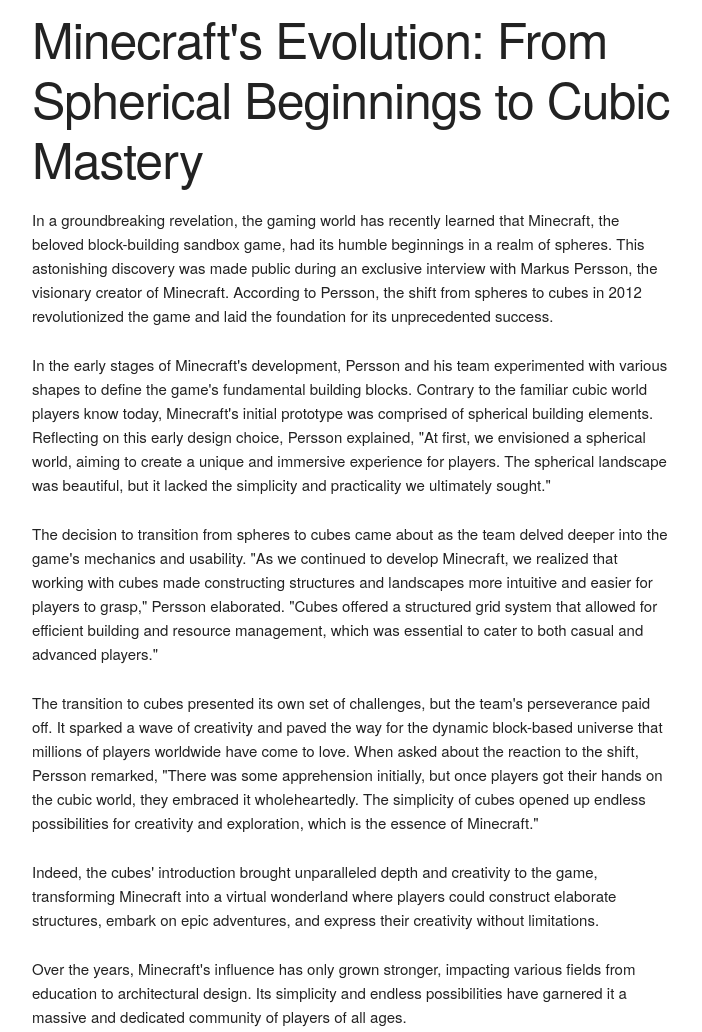
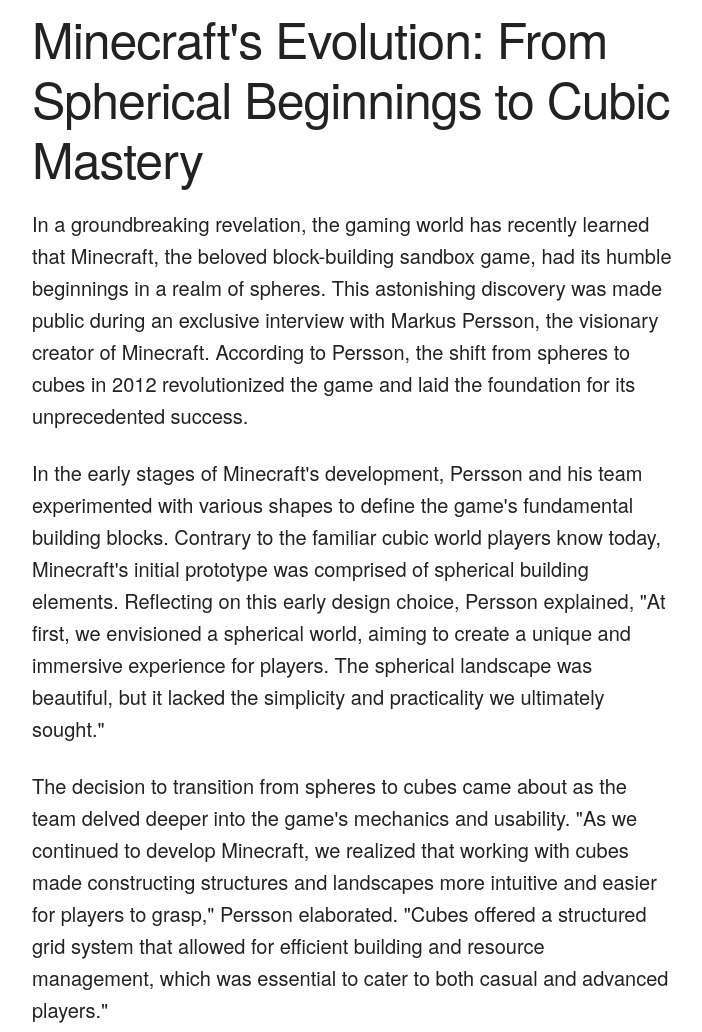
Before and after one commit to cyanex/minecraft-spheres, a plain HTML site: page index.html in a window 1280 px wide. Shown: the top 1032 px of the page, without its empty margins (288-990 px from the left). Drawn offline with nearby package versions, Linux system fonts and the light colour scheme.

Commit message:
added styles

```diff
--- a/index.html
+++ b/index.html
@@ -6,7 +6,7 @@
 <meta name="viewport" content="width=device-width,initial-scale=1">
 <link rel="stylesheet" href="https://cdnjs.cloudflare.com/ajax/libs/skeleton/2.0.4/skeleton.min.css">
 </head>
-<body style="width: 50%; margin-left: auto; margin-right: auto;">
+<body style="width: 50%; margin-left: auto; margin-right: auto; font-size: 20px;">
 <div class="">
  <h1>Minecraft's Evolution: From Spherical Beginnings to Cubic Mastery</h1>
  <p>In a groundbreaking revelation, the gaming world has recently learned that Minecraft, the beloved block-building sandbox game, had its humble beginnings in a realm of spheres. This astonishing discovery was made public during an exclusive interview with Markus Persson, the visionary creator of Minecraft. According to Persson, the shift from spheres to cubes in 2012 revolutionized the game and laid the foundation for its unprecedented success.</p>
```
